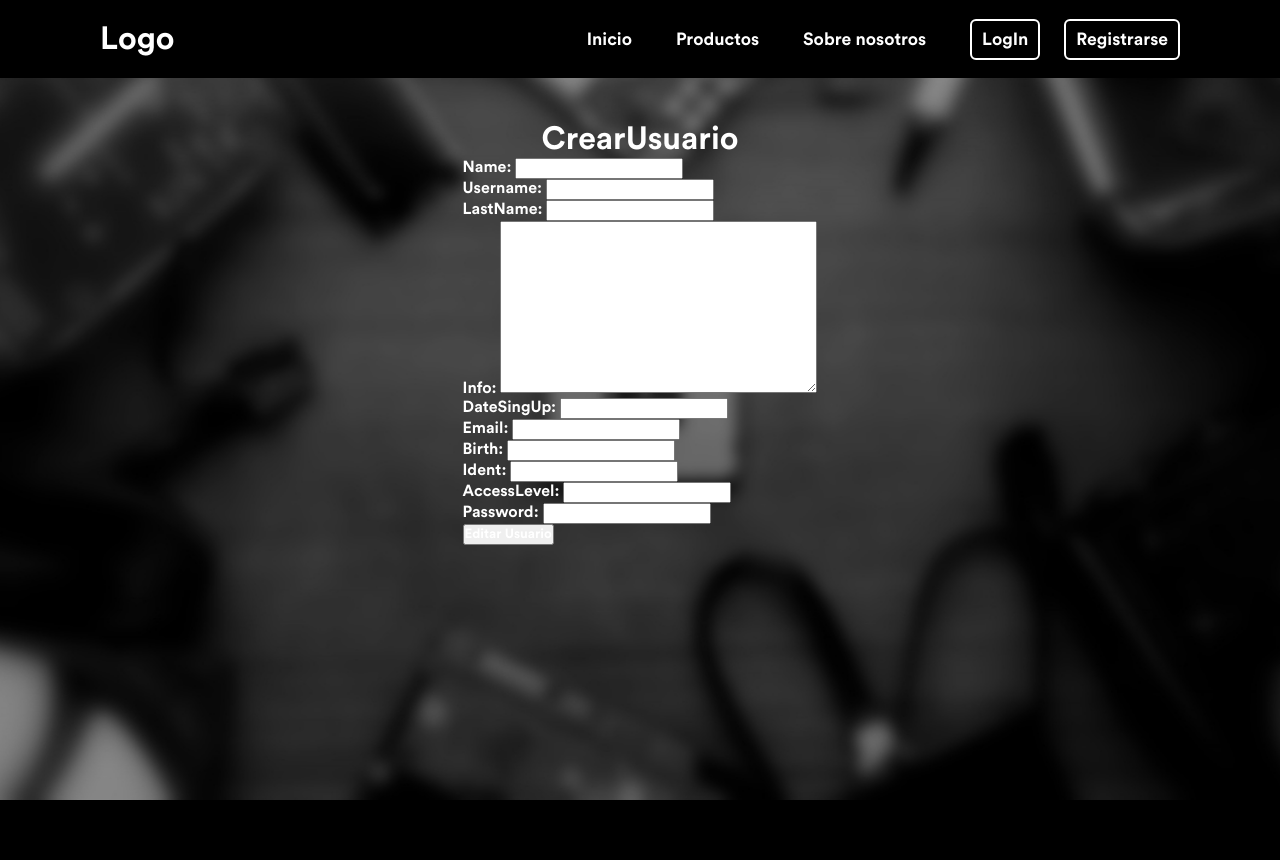
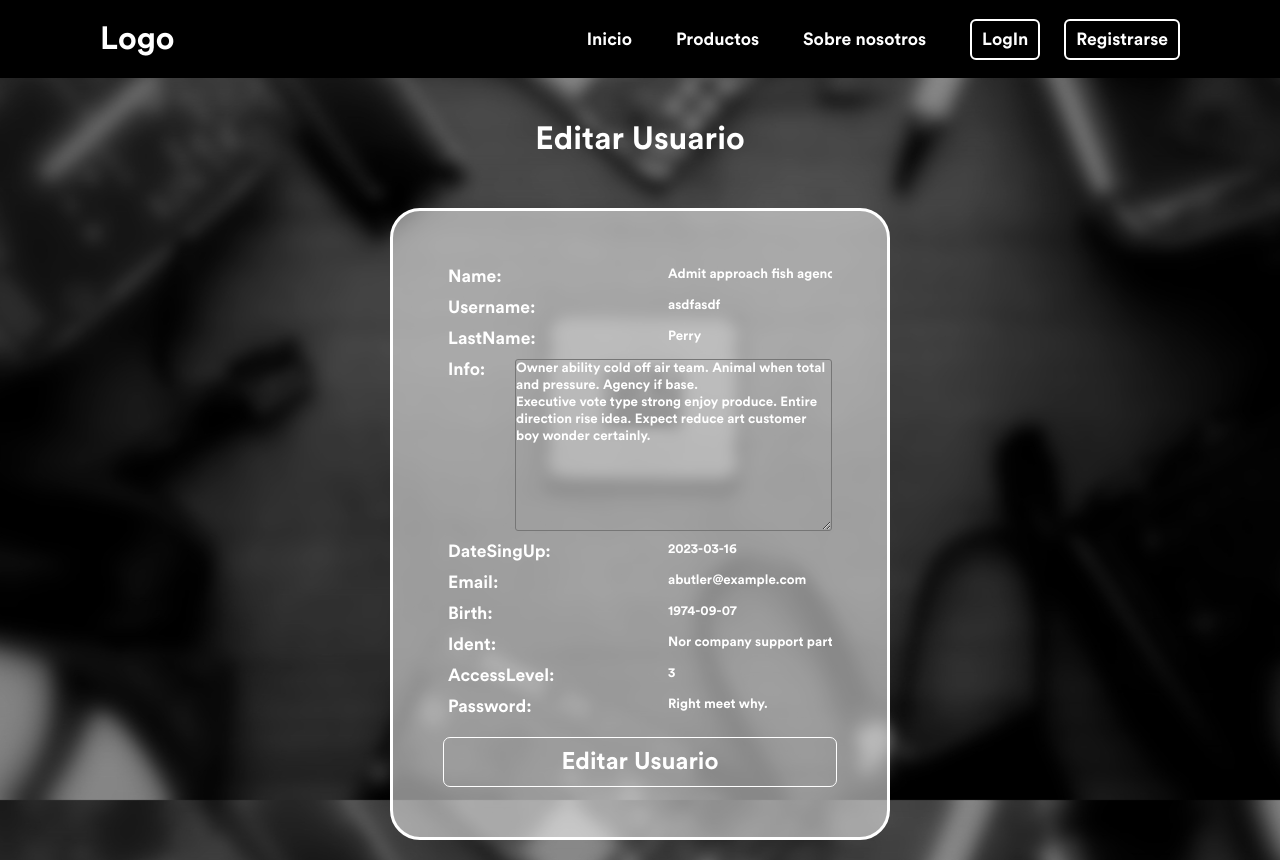
Before and after one commit to AdrianJimenezNieto/SuministrosInformaticos, a Django app: page /costumer/edit/5/ in a window 1280 px wide. Before the commit the page ends 800 px from the top, so only its background shows below. Run offline with Django 4.2, Linux system fonts and the light colour scheme; data comes from the database, SQL or seed files in the repository; both versions use the stored data as it was after the commit; parts of the project's set-up code (start-up, migrations or seed data) failed here and were passed over.

Commit message:
Edit user form

```diff
--- a/suministros/product/models.py
+++ b/suministros/product/models.py
@@ -4,14 +4,14 @@
     name = models.CharField(max_length=50, blank=False)
     categoria = models.CharField(max_length=50, blank=False)
     shortDescription = models.CharField(max_length=200, blank=False)
-    description = models.TextField(max_length=1200, blank=False)
+    description = models.TextField(max_length=800, blank=False)
     ean13 = models.CharField(max_length=13, blank=False)
     ref = models.CharField(max_length=13, blank=False)
     stock = models.IntegerField(blank=False)
     corridor = models.IntegerField(blank=False)
     rack = models.IntegerField(blank=False)
     supPrice = models.FloatField(blank=False)
-    pvp = models.FloatField(10000, blank=False)
+    pvp = models.FloatField(blank=False)
     discount = models.FloatField(blank=False)
     finalPrice = models.FloatField(blank=False)
 
--- a/suministros/static/css/style.css
+++ b/suministros/static/css/style.css
@@ -17,8 +17,6 @@
 
 
 body {
-    justify-content: center;
-    align-items: center;
     min-height: 100vh;
     min-width: 100vw;
     background: url('../img/background.jpg') no-repeat;
@@ -45,8 +43,10 @@
     width: 100%;
     padding: 20px 20px 20px 20px;
     display: flex;
+    flex-wrap: wrap;
     flex-direction: column;
     align-items: center;
+    justify-content: center;
 }
 
 /* MENU */
@@ -132,13 +132,13 @@
 
 /* MENU */
 
-/* Product INDEX */
+/* PRODUCT INDEX */
 
 .product-list {
     width: 100%;
     padding: 20px;
     display: flex;
-    justify-content: flex-start;
+    justify-content: space-between;
     flex-direction: row;
     flex-wrap: wrap;
 }
@@ -210,9 +210,9 @@
     color: #000;
 }
 
-/* Product INDEX */
+/* PRODUCT INDEX */
 
-/* Product DETAIL */
+/* PRODUCT DETAIL */
 
 .detail-container {
     width: 100%;
@@ -220,7 +220,7 @@
     display: grid;
     grid-template-areas: 'title title'
                          'img description'
-                         'select cart';
+                         'cart cart';
     grid-template-rows: 15% auto 15%;
     grid-template-columns: 50%;
     width: 90%;
@@ -263,12 +263,8 @@
     margin-bottom: 20px;
 }
 
-.select {
-    display: flex;
-    padding: 10px;
-    align-items: center;
-    justify-content: center;
-    grid-area: select;
+.description li h3 {
+    font-size: 1.8em;
 }
 
 .cart {
@@ -278,3 +274,92 @@
     justify-content: center;
     grid-area: cart;
 }
+
+.price{
+    display: grid;
+    grid-template-areas: 'price price'
+                         'pvp discount';
+    width: 100%;
+    padding: 10px;
+}
+
+.price b {
+    grid-area: price;
+    padding: 5px;
+    font-size: 1.7em;
+}
+
+.discount {
+    grid-area: discount;
+    padding: 5px;
+}
+
+.pvp {
+    grid-area: pvp;
+    padding: 5px;
+    text-decoration: line-through;
+    opacity: 75%;
+}
+
+/* PRODUCT DETAIL */
+
+/* EDIT FORM */
+
+.editContainer {
+    margin-top: 50px;
+    width: 500px;
+    border: 3px solid #fff;
+    border-radius: 30px;
+    background-color: #ffffff88;
+}
+
+.editForm {
+    padding: 50px;
+    display: flex;
+    flex-direction: column;
+}
+
+.editForm p {
+    display: flex;
+    flex-direction: row;
+    align-items: flex-start;
+    justify-content: space-between;
+    padding: 5px;
+}
+
+.editForm label {
+    font-size: 1.1em;
+}
+
+.editForm p input {
+    border: 0;
+    border-radius: 3px;
+    background-color: transparent;
+    transition: .5s;
+}
+
+.editForm p textarea {
+    border-radius: 3px;
+    background-color: transparent;
+}
+
+.btn-submit {
+    margin-top: 15px;
+    background-color: transparent;
+    color: #fff;
+    font-weight: 500;
+    font-size: 1.5em;
+    cursor: pointer;
+    height: 50px;
+    border: 1px solid #fff;
+    border-radius: 7px;
+    transition: 0.5s;
+}
+
+.btn-submit:hover {
+    border: 1px solid #000;
+    background-color: #fff;
+    color:#000;
+}
+
+/* EDIT FORM */
--- a/suministros/templates/costumer/edit.html
+++ b/suministros/templates/costumer/edit.html
@@ -1,16 +1,17 @@
 {% extends 'layout/base.html' %}
 
-{% block 'title' %}CrearUsuario(Cliente){% endblock  %}
+{% block 'title' %}Editar Usuario(Cliente){% endblock  %}
 
 {% block 'content' %}
 
-    <h1>CrearUsuario</h1>
-    <form action='{% url 'editCostumer' id=id %}' method='POST'>
-        {% csrf_token %}
-        {{form.as_p}}
-        <input type='submit' value='Editar Usuario'>
-    </form>
+    <h1>Editar Usuario</h1>
 
-
+    <div class='editContainer'>
+        <form action='{% url 'editCostumer' id=id %}' method='POST' class='editForm'>
+            {% csrf_token %}
+            {{form.as_p}}
+            <input type='submit' value='Editar Usuario' class='btn-submit'>
+        </form>
+    <div>
 
 {% endblock  %}
```
Also changed, not shown: suministros/templates/product/detail.html (+12 -5 lines), suministros/db.sqlite3, suministros/product/migrations/0004_rename_supprice_product_suplierprice_and_more.py (added), 1 other file.
